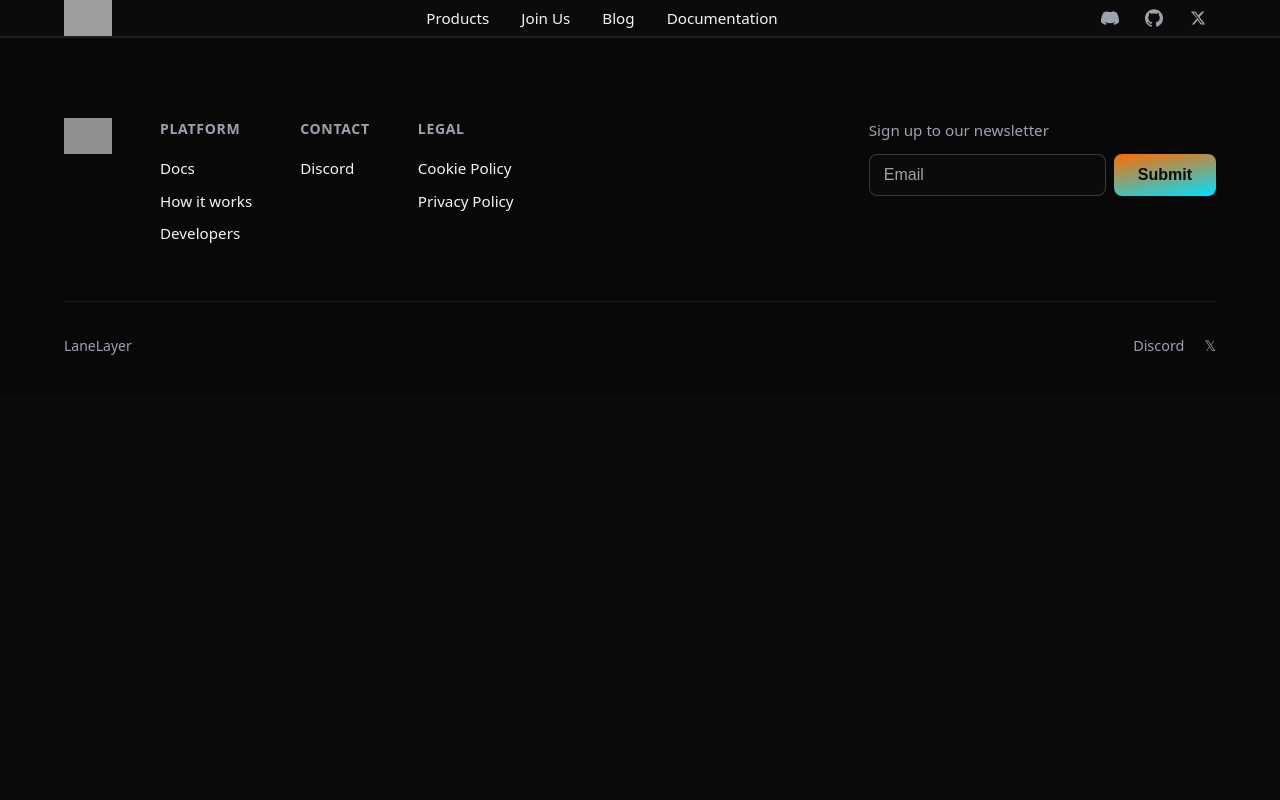
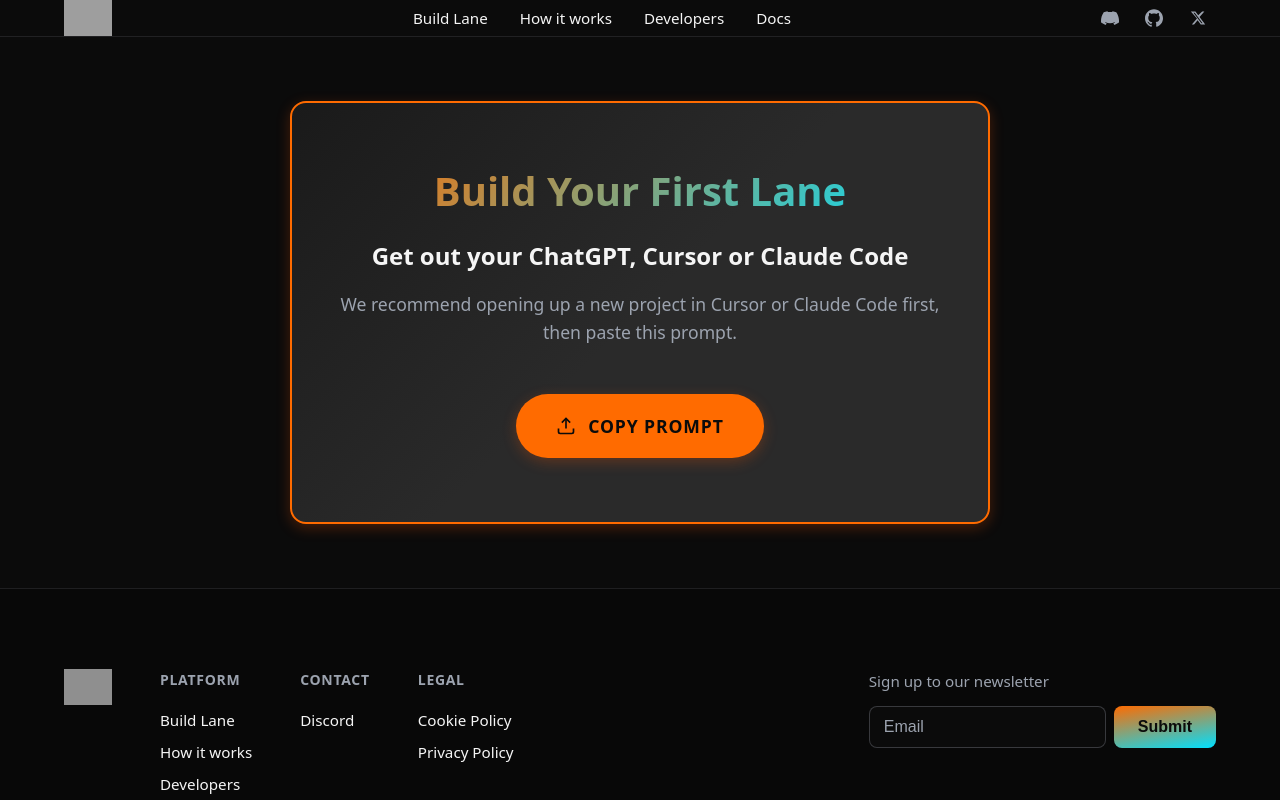
Before and after one commit to lanelayer/lanelayer.github.io, a React (Vite) app: page /build-first-lane in a window 1280 px wide. Shown: the top 800 px of the page. Built offline with nearby package versions, Linux system fonts and the light colour scheme; no server answers; grey boxes are pictures that could not be loaded.

Commit message:
add dev prompt page to the website

```diff
--- a/src/App.jsx
+++ b/src/App.jsx
@@ -4,6 +4,7 @@
 import Home from './pages/Home'
 import HowItWorks from './pages/HowItWorks'
 import Developers from './pages/Developers'
+import BuildFirstLane from './pages/BuildFirstLane'
 
 function App() {
   return (
@@ -14,6 +15,7 @@
           <Route path="/" element={<Home />} />
           <Route path="/how-it-works" element={<HowItWorks />} />
           <Route path="/developers" element={<Developers />} />
+          <Route path="/build-first-lane" element={<BuildFirstLane />} />
           <Route path="/use-cases" element={<Navigate to="/developers" replace />} />
           <Route path="/tosichain" element={<Navigate to="/developers" replace />} />
         </Routes>
--- a/src/components/BuilderCTA.jsx
+++ b/src/components/BuilderCTA.jsx
@@ -1,3 +1,4 @@
+import { Link } from 'react-router-dom'
 import './BuilderCTA.css'
 
 export default function BuilderCTA() {
@@ -6,10 +7,10 @@
       <div className="container">
         <h2 className="builder-cta-title">Build on LaneLayer</h2>
         <p className="builder-cta-sub">
-          Docs and Discord to get started.
+          Copy the prompt, paste it into your AI assistant, and build your first lane.
         </p>
         <div className="builder-cta-buttons">
-          <a href="https://lanelayer.com" target="_blank" rel="noopener noreferrer" className="btn btn-primary">Docs</a>
+          <Link to="/build-first-lane" className="btn btn-primary">Build your first lane</Link>
           <a href="https://discord.gg/F9GwH7zzJm" target="_blank" rel="noopener noreferrer" className="btn btn-secondary">Join Discord</a>
         </div>
       </div>
--- a/src/components/Footer.jsx
+++ b/src/components/Footer.jsx
@@ -12,9 +12,10 @@
           <div className="footer-columns">
             <div className="footer-col">
               <h4>Platform</h4>
-              <a href="https://lanelayer.com" target="_blank" rel="noopener noreferrer">Docs</a>
+              <Link to="/build-first-lane">Build Lane</Link>
               <Link to="/how-it-works">How it works</Link>
               <Link to="/developers">Developers</Link>
+              <a href="https://docs.lanelayer.com" target="_blank" rel="noopener noreferrer">Docs</a>
             </div>
             <div className="footer-col">
               <h4>Contact</h4>
--- a/src/components/Header.jsx
+++ b/src/components/Header.jsx
@@ -32,10 +32,10 @@
         </Link>
 
         <nav className={`nav${menuOpen ? ' nav-open' : ''}`}>
-          <Link to="/products" onClick={close}>Products</Link>
-          <Link to="/join-us" onClick={close}>Join Us</Link>
-          <Link to="/blog" onClick={close}>Blog</Link>
-          <a href="https://docs.lanelayer.com" target="_blank" rel="noopener noreferrer" onClick={close}>Documentation</a>
+          <Link to="/build-first-lane" onClick={close}>Build Lane</Link>
+          <Link to="/how-it-works" onClick={close}>How it works</Link>
+          <Link to="/developers" onClick={close}>Developers</Link>
+          <a href="https://docs.lanelayer.com" target="_blank" rel="noopener noreferrer" onClick={close}>Docs</a>
         </nav>
 
         <div className="nav-icons">
--- a/src/components/HeroLaneLayer.jsx
+++ b/src/components/HeroLaneLayer.jsx
@@ -37,7 +37,7 @@
         </ul>
 
         <div className="hero-lane-ctas">
-          <Link to="/developers" className="btn btn-primary">Start building</Link>
+          <Link to="/build-first-lane" className="btn btn-primary">Build your first lane</Link>
           <Link to="/how-it-works" className="btn btn-secondary">How it works</Link>
         </div>
       </div>
--- a/src/components/UseWhenYouNeedThis.jsx
+++ b/src/components/UseWhenYouNeedThis.jsx
@@ -22,7 +22,7 @@
           ))}
         </ul>
         <p className="use-when-cta">
-          <Link to="/developers" className="btn btn-secondary">Start here</Link>
+          <Link to="/build-first-lane" className="btn btn-secondary">Build your first lane</Link>
         </p>
       </div>
     </section>
--- /dev/null
+++ b/src/pages/BuildFirstLane.css
@@ -0,0 +1,123 @@
+.ai-first-hero {
+  text-align: center;
+  margin: 4rem auto;
+  padding: 4rem 2rem;
+  max-width: 700px;
+  background: linear-gradient(
+    135deg,
+    rgba(26, 26, 26, 1) 0%,
+    rgba(42, 42, 42, 1) 50%
+  );
+  border-radius: 1rem;
+  border: 2px solid var(--signal-orange);
+  position: relative;
+  box-shadow: 0 4px 14px 0 rgba(255, 86, 0, 0.25);
+}
+
+.ai-first-hero h1 {
+  font-size: 2.5rem;
+  margin-bottom: 1rem;
+  background: linear-gradient(
+    135deg,
+    var(--signal-orange) 0%,
+    var(--electric-cyan) 100%
+  );
+  -webkit-background-clip: text;
+  -webkit-text-fill-color: transparent;
+  background-clip: text;
+  line-height: 1.2;
+}
+
+.hero-intro {
+  color: var(--white-smoke);
+  font-size: 1.5rem;
+  font-weight: 600;
+  margin-bottom: 1rem;
+  line-height: 1.4;
+}
+
+.hero-subtitle {
+  color: var(--ash);
+  font-size: 1.1rem;
+  margin-bottom: 3rem;
+  line-height: 1.6;
+}
+
+.copy-prompt-container {
+  margin-top: 2rem;
+}
+
+.copy-prompt-btn {
+  display: inline-flex;
+  align-items: center;
+  gap: 0.75rem;
+  padding: 1.25rem 2.5rem;
+  background: var(--signal-orange);
+  color: var(--obsidian);
+  border: none;
+  border-radius: 9999px;
+  font-size: 1.1rem;
+  font-weight: 700;
+  cursor: pointer;
+  transition: all 0.3s ease;
+  box-shadow: 0 4px 14px 0 rgba(255, 86, 0, 0.25);
+  font-family: inherit;
+  text-transform: uppercase;
+  letter-spacing: 0.05em;
+}
+
+.copy-prompt-btn:hover {
+  background: #d94700;
+  transform: translateY(-3px);
+  box-shadow: 0 8px 20px rgba(255, 86, 0, 0.4);
+}
+
+.copy-prompt-btn:active {
+  transform: translateY(-1px);
+}
+
+.copy-prompt-btn:disabled {
+  opacity: 0.7;
+  cursor: not-allowed;
+  transform: none;
+}
+
+.copy-prompt-btn.copied {
+  background: #10b981;
+  animation: pulse 0.5s ease;
+}
+
+@keyframes pulse {
+  0%, 100% { transform: scale(1); }
+  50% { transform: scale(1.05); }
+}
+
+.copy-prompt-btn svg {
+  flex-shrink: 0;
+}
+
+@media (max-width: 768px) {
+  .ai-first-hero {
+    margin: 2rem 1rem;
+    padding: 3rem 1.5rem;
+  }
+
+  .ai-first-hero h1 {
+    font-size: 2rem;
+  }
+
+  .hero-intro {
+    font-size: 1.25rem;
+  }
+
+  .hero-subtitle {
+    font-size: 1rem;
+  }
+
+  .copy-prompt-btn {
+    padding: 1rem 2rem;
+    font-size: 1rem;
+    width: 100%;
+    justify-content: center;
+  }
+}
--- /dev/null
+++ b/src/pages/BuildFirstLane.jsx
@@ -0,0 +1,170 @@
+import { useEffect, useRef } from 'react'
+import './BuildFirstLane.css'
+
+export default function BuildFirstLane() {
+  const containerRef = useRef(null)
+
+  useEffect(() => {
+    const container = containerRef.current
+    if (!container) return
+
+    const ANALYTICS_BASE = import.meta.env.DEV ? '' : (container.getAttribute('data-analytics-base') || 'https://lanelayer-analytics.fly.dev')
+    const USER_ID_KEY = 'lanelayer_web_user_id'
+    const state = { content: null, sessionId: null, version: null, userId: null }
+    let inflightFetchPromise = null
+
+    function getOrCreateUserId() {
+      try {
+        let id = localStorage.getItem(USER_ID_KEY)
+        if (id) return id
+        id = 'web_' + Math.random().toString(36).slice(2) + '_' + Date.now().toString(36)
+        localStorage.setItem(USER_ID_KEY, id)
+        return id
+      } catch (e) { return 'web_' + Date.now() }
+    }
+
+    function applyPlaceholders(text, sessionId, userId) {
+      if (!text) return text
+      return text.replace(/\{\{SESSION_ID\}\}/g, sessionId || 'none').replace(/\{\{USER_ID\}\}/g, userId || '')
+    }
+
+    function fetchPrompt(forceRefresh) {
+      if (state.content != null && !forceRefresh)
+        return Promise.resolve(state)
+      if (inflightFetchPromise != null)
+        return inflightFetchPromise
+      state.userId = getOrCreateUserId()
+      var url = ANALYTICS_BASE + '/api/v1/prompt/latest?t=' + Date.now()
+      inflightFetchPromise = fetch(url, { method: 'GET', cache: 'no-store' })
+        .then(function(r) {
+          if (!r.ok) { var e = new Error('fetch_failed'); e.status = r.status; throw e }
+          return r.json()
+        })
+        .then(function(data) {
+          state.content = data.content
+          state.sessionId = data.session_id
+          state.version = data.version
+          inflightFetchPromise = null
+          return state
+        })
+        .catch(function(err) {
+          inflightFetchPromise = null
+          throw err
+        })
+      return inflightFetchPromise
+    }
+
+    function sendPromptFetchError(err, status) {
+      var userId = state.userId || getOrCreateUserId()
+      return fetch(ANALYTICS_BASE + '/api/v1/events', {
+        method: 'POST',
+        headers: { 'Content-Type': 'application/json' },
+        body: JSON.stringify({
+          event_type: 'prompt_fetch_error',
+          user_id: userId,
+          session_id: null,
+          data: { error: (err && err.message) || 'unknown', status: status || null }
+        })
+      }).catch(function() {})
+    }
+
+    function sendCopyEvent() {
+      if (!state.sessionId || !state.userId) return Promise.resolve()
+      return fetch(ANALYTICS_BASE + '/api/v1/events', {
+        method: 'POST',
+        headers: { 'Content-Type': 'application/json' },
+        body: JSON.stringify({
+          event_type: 'copy_prompt',
+          user_id: state.userId,
+          session_id: state.sessionId,
+          data: state.version ? { prompt_version: state.version } : {}
+        })
+      }).catch(function() {})
+    }
+
+    async function copyToClipboard(text) {
+      try {
+        await navigator.clipboard.writeText(text)
+        return true
+      } catch (err) {
+        var textArea = document.createElement('textarea')
+        textArea.value = text
+        textArea.style.position = 'fixed'
+        textArea.style.opacity = '0'
+        document.body.appendChild(textArea)
+        textArea.select()
+        try {
+          var ok = document.execCommand('copy')
+          document.body.removeChild(textArea)
+          return ok
+        } catch (e) {
+          document.body.removeChild(textArea)
+          return false
+        }
+      }
+    }
+
+    function showFeedback(button, message) {
+      var originalText = button.innerHTML
+      button.innerHTML = '<svg width="20" height="20" viewBox="0 0 24 24" fill="none" stroke="currentColor" stroke-width="2"><polyline points="20 6 9 17 4 12"></polyline></svg> ' + message
+      button.classList.add('copied')
+      setTimeout(function() {
+        button.innerHTML = originalText
+        button.classList.remove('copied')
+      }, 2000)
+    }
+
+    var copyPromptBtn = container.querySelector('#copyPromptBtn')
+    if (copyPromptBtn) {
+      fetchPrompt().catch(function() {})
+
+      const handleClick = async function(e) {
+        e.preventDefault()
+        e.stopPropagation()
+        try {
+          await fetchPrompt()
+          if (state.content == null) {
+            sendPromptFetchError(new Error('fetch_failed'), null)
+            showFeedback(copyPromptBtn, 'Failed to load prompt')
+            alert('Could not load prompt. Please try again or check your connection.')
+            return
+          }
+          var fullPrompt = applyPlaceholders(state.content, state.sessionId, state.userId)
+          var success = await copyToClipboard(fullPrompt)
+          if (success) {
+            showFeedback(copyPromptBtn, 'Copied!')
+            sendCopyEvent()
+          } else {
+            alert('Could not copy to clipboard.')
+          }
+        } catch (error) {
+          sendPromptFetchError(error, error.status != null ? error.status : null)
+          showFeedback(copyPromptBtn, 'Error')
+          alert('Could not load prompt. Please try again.')
+        }
+      }
+
+      copyPromptBtn.addEventListener('click', handleClick)
+      return () => copyPromptBtn.removeEventListener('click', handleClick)
+    }
+  }, [])
+
+  return (
+    <div className="ai-first-hero" ref={containerRef} data-analytics-base="https://lanelayer-analytics.fly.dev">
+      <h1>Build Your First Lane</h1>
+      <p className="hero-intro">Get out your ChatGPT, Cursor or Claude Code</p>
+      <p className="hero-subtitle">We recommend opening up a new project in Cursor or Claude Code first, then paste this prompt.</p>
+
+      <div className="copy-prompt-container">
+        <button id="copyPromptBtn" className="copy-prompt-btn" title="Copy AI prompt">
+          <svg width="20" height="20" viewBox="0 0 24 24" fill="none" stroke="currentColor" strokeWidth="2">
+            <path d="M21 15v4a2 2 0 0 1-2 2H5a2 2 0 0 1-2-2v-4"></path>
+            <polyline points="17 8 12 3 7 8"></polyline>
+            <line x1="12" y1="3" x2="12" y2="15"></line>
+          </svg>
+          Copy Prompt
+        </button>
+      </div>
+    </div>
+  )
+}
--- a/src/pages/Developers.jsx
+++ b/src/pages/Developers.jsx
@@ -16,10 +16,10 @@
         <section className="dev-section">
           <h2>Start here</h2>
           <ol className="checklist">
+            <li><Link to="/build-first-lane">Copy the prompt and build your first lane</Link></li>
             <li>Add the RPC and get laneBTC (steps below)</li>
             <li>Join LaneLayer Discord</li>
             <li>Try a demo lane or faucet</li>
-            <li>Ask: “What would you build if this existed?”</li>
           </ol>
         </section>
         <UseInMinutes />
@@ -31,9 +31,9 @@
           </p>
         </section>
         <div className="dev-ctas">
-          <a href="https://lanelayer.com" target="_blank" rel="noopener noreferrer" className="btn btn-primary">Docs</a>
+          <Link to="/build-first-lane" className="btn btn-primary">Build your first lane</Link>
+          <a href="https://docs.lanelayer.com" target="_blank" rel="noopener noreferrer" className="btn btn-secondary">Docs</a>
           <a href={DISCORD_INVITE} target="_blank" rel="noopener noreferrer" className="btn btn-secondary">Join Discord</a>
-          <Link to="/how-it-works" className="btn btn-secondary">How it works</Link>
         </div>
       </div>
     </article>
--- a/src/pages/HowItWorks.jsx
+++ b/src/pages/HowItWorks.jsx
@@ -40,7 +40,7 @@
           </p>
         </section>
         <p className="cta-wrap">
-          <Link to="/developers" className="btn btn-primary">Start building</Link>
+          <Link to="/build-first-lane" className="btn btn-primary">Build your first lane</Link>
         </p>
       </div>
     </article>
```
Also changed, not shown: vite.config.js (+9 -0 lines).
